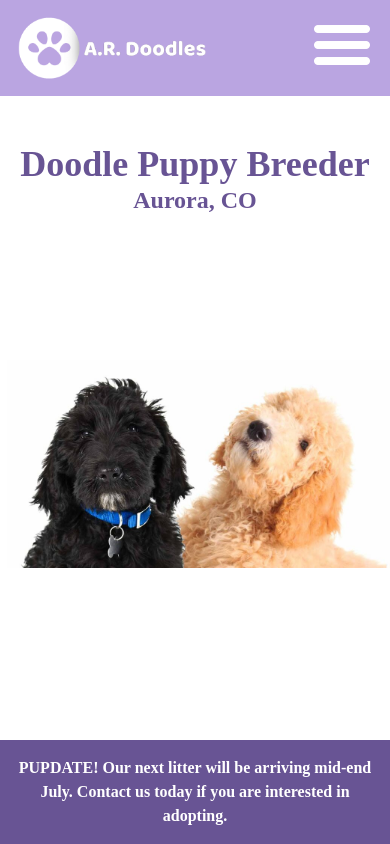
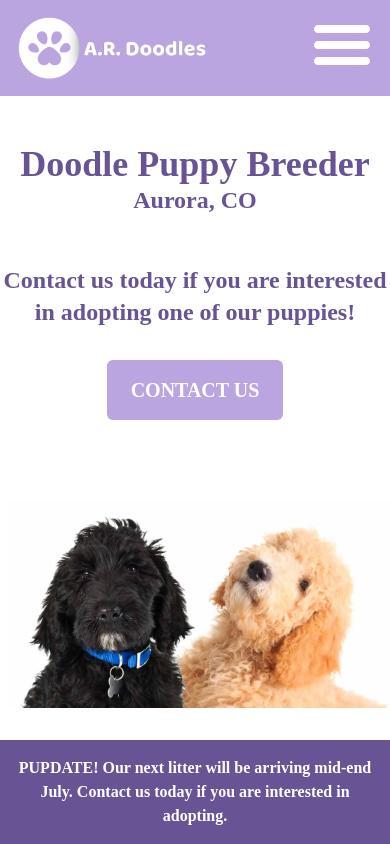
Before and after one commit to juliehockey30/AR-Doodles, a React (Create React App) app: page / in a window 390 px wide. Built offline with nearby package versions, Linux system fonts and the light colour scheme; a web font is replaced by a local one.

Commit message:
adjust home page on mobile

```diff
--- a/src/components/Home.jsx
+++ b/src/components/Home.jsx
@@ -1,14 +1,26 @@
+import { Link } from 'react-router-dom'
 import Doodles from '../assets/LabAndGolden.jpg'
 
 const Home = () => {
   return (
-    <div className="flex flex-col items-center">
+    <div className="flex flex-col items-center pb-20 md:pb-0">
       <h1 className="text-4xl text-darkPurple font-black">
         Doodle Puppy Breeder
       </h1>
       <h3 className="text-2xl text-darkPurple font-black">Aurora, CO</h3>
+      <div className="md:hidden contents">
+        <p className="text-2xl text-darkPurple font-black text-center mt-12">
+          Contact us today if you are interested in adopting one of our puppies!
+        </p>
+        <Link
+          className="mt-8 mb-20 bg-lightPurple hover:bg-darkPurple text-white text-xl font-extrabold py-4 px-6 rounded-md"
+          to="/contact"
+        >
+          CONTACT US
+        </Link>
+      </div>
       <img
-        className="md:max-w-[50rem] max-w-sm md:mt-8 mt-36 md:ml-0 ml-2"
+        className="md:max-w-[50rem] max-w-sm md:mt-12 md:ml-0 ml-2 static"
         src={Doodles}
       />
     </div>
```
